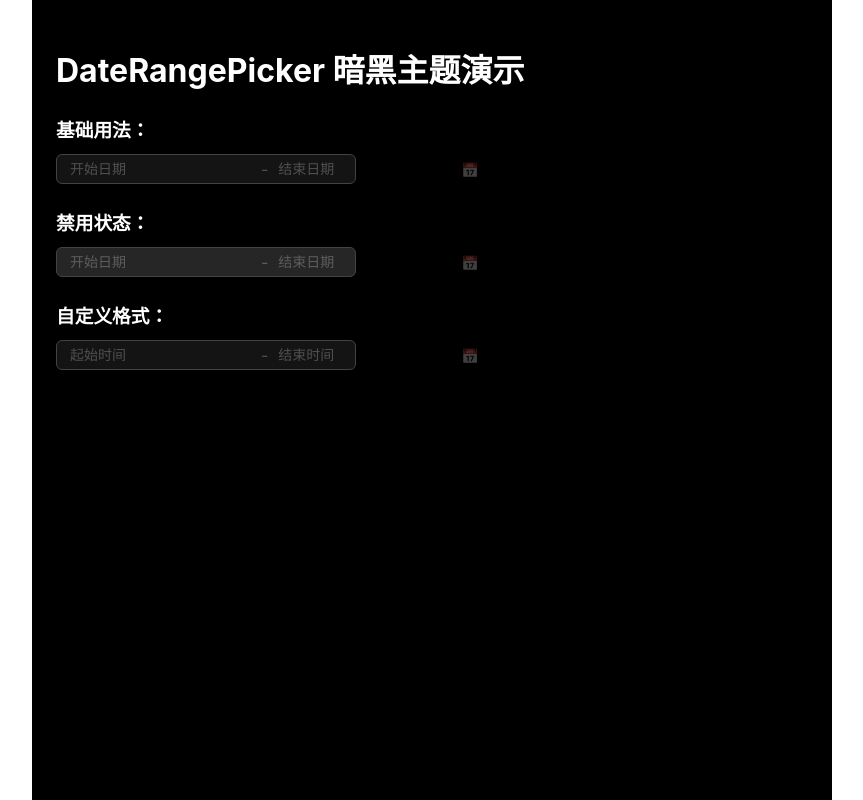
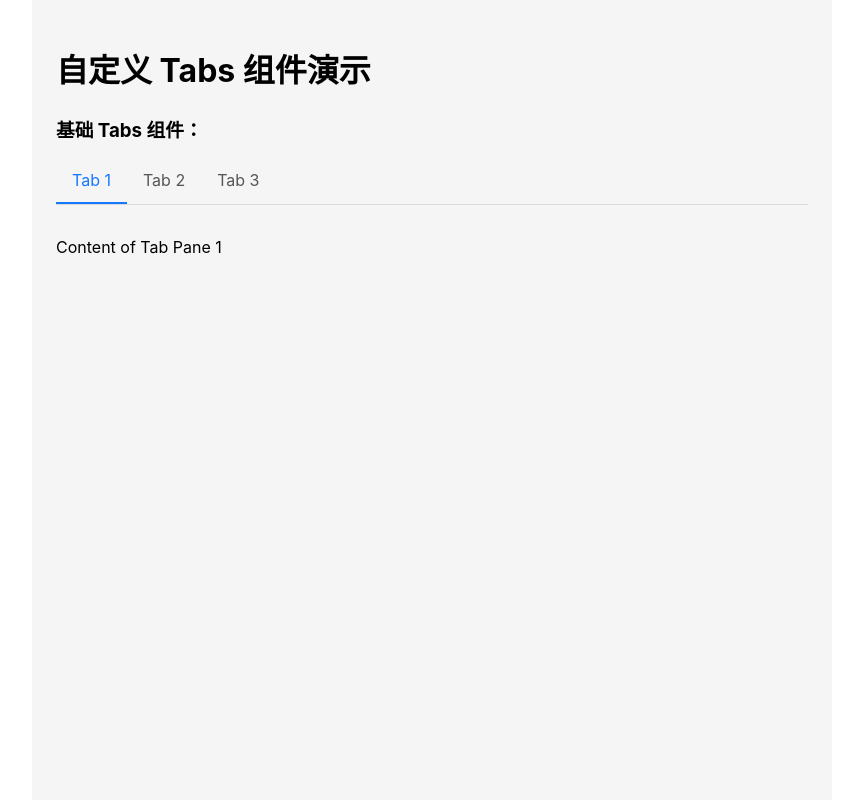
Before and after one commit to aicherishKong/eveye-component, a React (Vite) app: page / in a window 1280 px wide. Shown: the whole page, without its empty margins (208-1071 px from the left). Built offline with nearby package versions, Linux system fonts and the light colour scheme.

Commit message:
feat(tabs): 添加新的 Tabs 组件并集成到组件库
实现一个可切换的 Tabs 组件，包含基本样式和交互功能
更新组件导出文件以包含新的 Tabs 组件
修改 App.tsx 展示 Tabs 组件使用示例

```diff
--- a/src/App.tsx
+++ b/src/App.tsx
@@ -1,22 +1,30 @@
-import React, { useState } from "react";
-import DateRangePicker from "./components/DateRangePicker";
+import React from 'react';
+import { Tabs } from './components';
+import type { TabsProps } from './components';
+
+const onChange = (key: string) => {
+  console.log(key);
+};
+
+const items: TabsProps['items'] = [
+  {
+    key: '1',
+    label: 'Tab 1',
+    children: 'Content of Tab Pane 1',
+  },
+  {
+    key: '2',
+    label: 'Tab 2',
+    children: 'Content of Tab Pane 2',
+  },
+  {
+    key: '3',
+    label: 'Tab 3',
+    children: 'Content of Tab Pane 3',
+  },
+];
 
 const App: React.FC = () => {
-  const [dateRange, setDateRange] = useState<[Date | null, Date | null]>([
-    null,
-    null,
-  ]);
-
-  // 处理日期范围变化
-  const handleDateRangeChange = (
-    dates: [Date | null, Date | null],
-    isoStrings: [string | null, string | null]
-  ) => {
-    setDateRange(dates);
-    console.log("选择的日期范围:", dates);
-    console.log("ISO字符串格式:", isoStrings);
-  };
-
   return (
     <div
       style={{
@@ -24,51 +32,17 @@ const App: React.FC = () => {
         maxWidth: "800px",
         margin: "0 auto",
         minHeight: "100vh",
-        backgroundColor: "#000",
-        color: "#fff",
+        backgroundColor: "#f5f5f5",
       }}
     >
-      <h1 style={{ color: "#fff", marginBottom: "24px" }}>
-        DateRangePicker 暗黑主题演示
+      <h1 style={{ marginBottom: "24px" }}>
+        自定义 Tabs 组件演示
       </h1>
 
-      <div style={{ marginBottom: "24px" }}>
-        <h3 style={{ color: "#fff", marginBottom: "12px" }}>基础用法：</h3>
-        <DateRangePicker
-          value={dateRange}
-          onChange={handleDateRangeChange}
-          placeholder={["开始日期", "结束日期"]}
-        />
+      <div style={{ marginBottom: "32px" }}>
+        <h3 style={{ marginBottom: "16px" }}>基础 Tabs 组件：</h3>
+        <Tabs defaultActiveKey="1" items={items} onChange={onChange} />
       </div>
-
-      <div style={{ marginBottom: "24px" }}>
-        <h3 style={{ color: "#fff", marginBottom: "12px" }}>禁用状态：</h3>
-        <DateRangePicker disabled placeholder={["开始日期", "结束日期"]} />
-      </div>
-
-      <div style={{ marginBottom: "24px" }}>
-        <h3 style={{ color: "#fff", marginBottom: "12px" }}>自定义格式：</h3>
-        <DateRangePicker
-          format="YYYY-MM-DD"
-          placeholder={["起始时间", "结束时间"]}
-        />
-      </div>
-
-      {dateRange[0] && dateRange[1] && (
-        <div
-          style={{
-            marginTop: 16,
-            padding: 12,
-            background: "var(--drp-success-bg)",
-            border: "1px solid var(--drp-success-border)",
-            borderRadius: 6,
-            color: "#fff",
-          }}
-        >
-          已选择日期范围: {dateRange[0].toLocaleDateString()} 至{" "}
-          {dateRange[1].toLocaleDateString()}
-        </div>
-      )}
     </div>
   );
 };
--- a/src/components/index.ts
+++ b/src/components/index.ts
@@ -9,3 +9,6 @@ export type { InputNumberProps } from "./input-number";
 
 export { default as Select } from "./select";
 export type { SelectProps, SelectOption } from "./select";
+
+export { default as Tabs } from "./tabs";
+export type { TabsProps, TabItem } from "./tabs";
--- /dev/null
+++ b/src/components/tabs/Tabs.tsx
@@ -0,0 +1,89 @@
+/** @jsxImportSource @emotion/react */
+import React, { useState } from 'react';
+import type { ReactNode } from 'react';
+import { css } from '@emotion/react';
+
+export interface TabItem {
+  key: string;
+  label: ReactNode;
+  children: ReactNode;
+}
+
+export interface TabsProps {
+  items: TabItem[];
+  defaultActiveKey?: string;
+  onChange?: (key: string) => void;
+}
+
+const simpleTabsStyle = css`
+  font-family: -apple-system, BlinkMacSystemFont, 'Segoe UI', Roboto, 'Helvetica Neue', Arial, sans-serif;
+`;
+
+const simpleTabsNavStyle = css`
+  display: flex;
+  border-bottom: 1px solid #d9d9d9;
+  margin-bottom: 16px;
+`;
+
+const simpleTabsTabStyle = css`
+  padding: 12px 16px;
+  cursor: pointer;
+  color: rgba(0, 0, 0, 0.65);
+  border-bottom: 2px solid transparent;
+  transition: all 0.3s;
+  user-select: none;
+
+  &:hover {
+    color: #1677ff;
+  }
+`;
+
+const simpleTabsTabActiveStyle = css`
+  color: #1677ff;
+  border-bottom-color: #1677ff;
+`;
+
+const simpleTabsContentStyle = css`
+  padding: 16px 0;
+`;
+
+const Tabs: React.FC<TabsProps> = ({
+  items,
+  defaultActiveKey,
+  onChange
+}) => {
+  const [activeKey, setActiveKey] = useState<string>(
+    defaultActiveKey || (items.length > 0 ? items[0].key : '')
+  );
+
+  const handleTabClick = (key: string) => {
+    setActiveKey(key);
+    onChange?.(key);
+  };
+
+  const activeItem = items.find(item => item.key === activeKey);
+
+  return (
+    <div css={simpleTabsStyle}>
+      <div css={simpleTabsNavStyle}>
+        {items.map((item) => {
+          const isActive = item.key === activeKey;
+          return (
+            <div
+              key={item.key}
+              css={[simpleTabsTabStyle, isActive && simpleTabsTabActiveStyle]}
+              onClick={() => handleTabClick(item.key)}
+            >
+              {item.label}
+            </div>
+          );
+        })}
+      </div>
+      <div css={simpleTabsContentStyle}>
+        {activeItem?.children}
+      </div>
+    </div>
+  );
+};
+
+export default Tabs;
--- /dev/null
+++ b/src/components/tabs/index.ts
@@ -0,0 +1,3 @@
+export { default } from './Tabs.tsx';
+export { default as Tabs } from './Tabs.tsx';
+export type { TabsProps, TabItem } from './Tabs.tsx';
```
